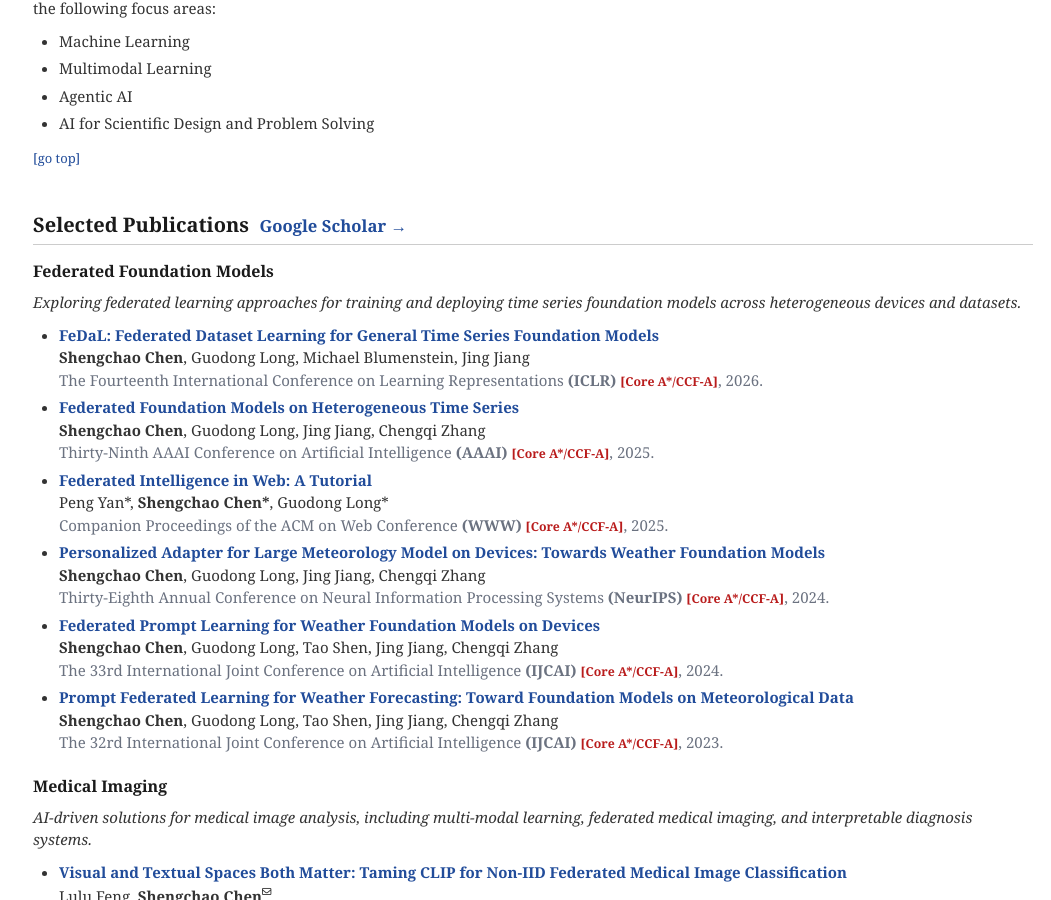
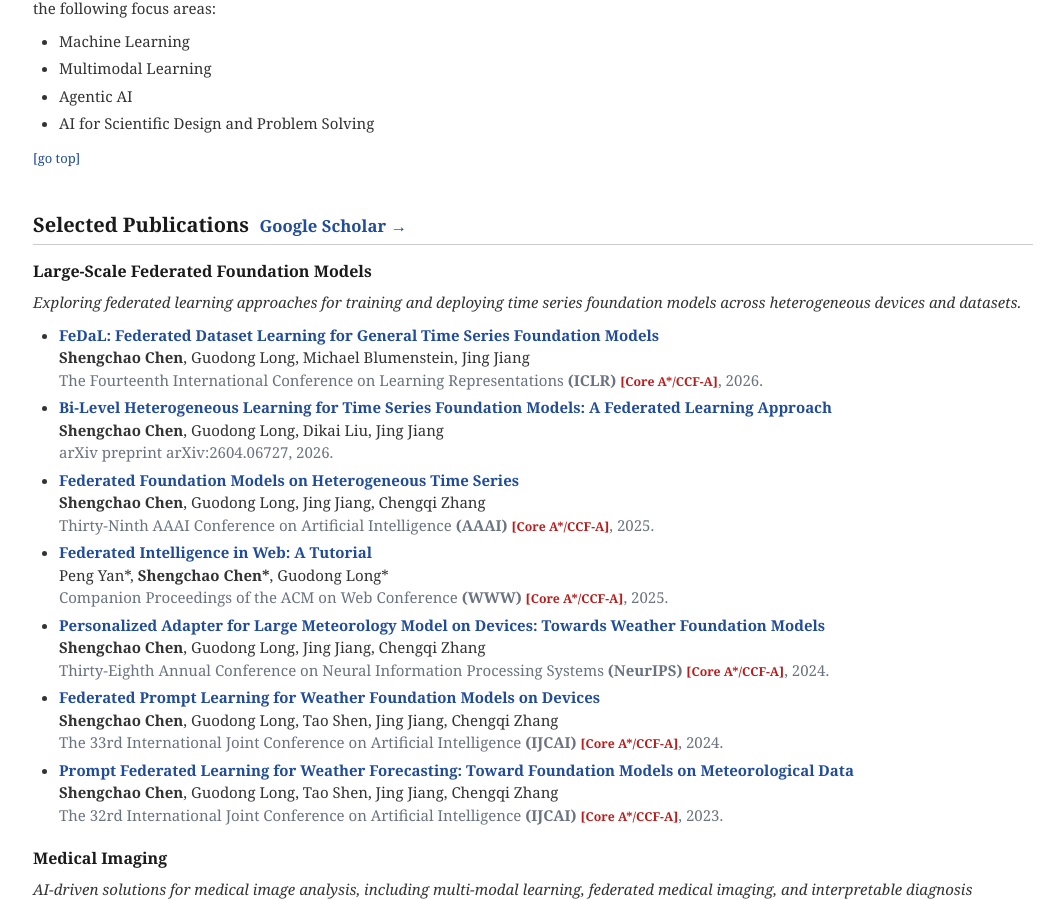
Before and after one commit to shengchaochen82/shengchaochen82.github.io, a Jekyll site: the page built from index.md, in a window 1280 px wide and 900 px high, scrolled down 920 px. Shown: the whole window, without its empty margins (107-1158 px from the left). Built offline with Jekyll 4.4.1, drawn with Linux system fonts in a browser that asks for light colours.

Commit message:
Content: rename category to Large-Scale Federated Foundation Models, add Bi-Level Heterogeneous Learning paper
Co-Authored-By: Claude Sonnet 5 <noreply@anthropic.com>

```diff
--- a/_data/publications.yml
+++ b/_data/publications.yml
@@ -1,5 +1,5 @@
 federated_tsfm:
-  title: "Federated Foundation Models"
+  title: "Large-Scale Federated Foundation Models"
   icon: "fa-network-wired"
   color: "#3b82f6"
   description: "Exploring federated learning approaches for training and deploying time series foundation models across heterogeneous devices and datasets."
@@ -11,6 +11,12 @@ federated_tsfm:
       pdf: "https://arxiv.org/abs/2508.04045"
       bibtex: "https://bib.yliu.me/MICCAI23.txt"
       image: "./assets/img/fedal.png"
+
+    - title: "Bi-Level Heterogeneous Learning for Time Series Foundation Models: A Federated Learning Approach"
+      authors: "<strong>Shengchao Chen</strong>, Guodong Long, Dikai Liu, Jing Jiang"
+      conference_short: arXiv
+      conference: "arXiv preprint arXiv:2604.06727, 2026."
+      pdf: "https://arxiv.org/abs/2604.06727"
 
     - title: "Federated Foundation Models on Heterogeneous Time Series"
       authors: "<strong>Shengchao Chen</strong>, Guodong Long, Jing Jiang, Chengqi Zhang"
```
